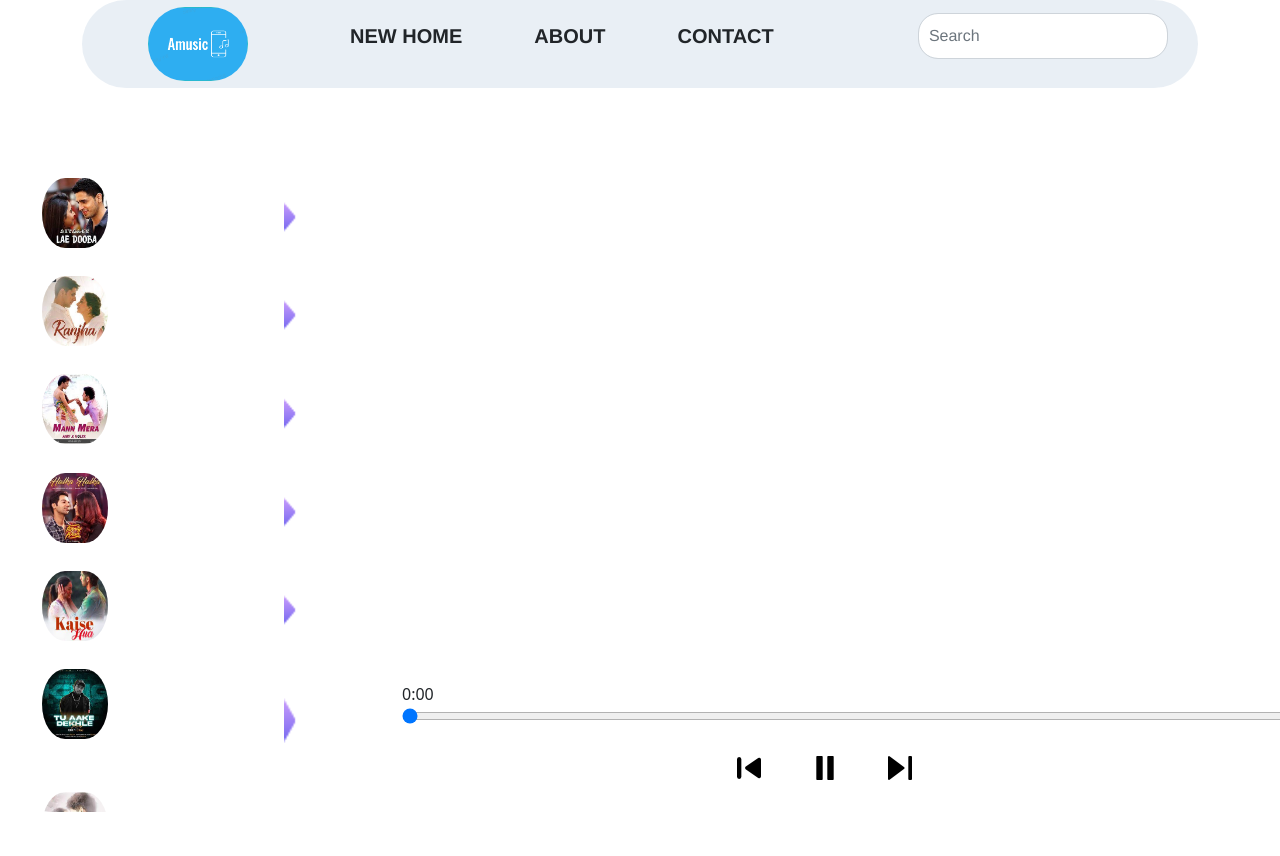
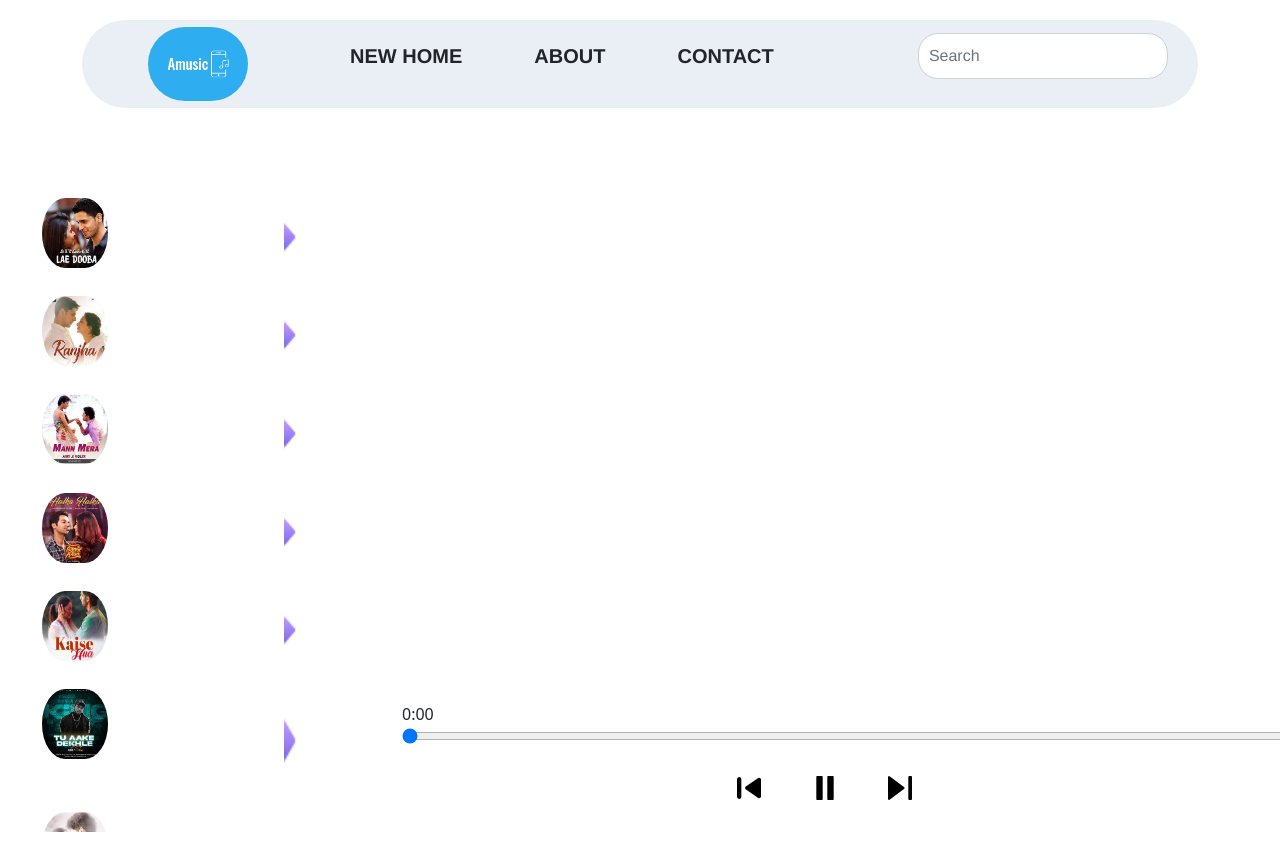
Before and after one commit to ayusshh19/musicplayer, a plain HTML site: page index.html in a window 1280 px wide. Shown: the top 856 px of the page. Drawn offline with nearby package versions, Linux system fonts and the light colour scheme.

Commit message:
Padding added to the navbar

```diff
--- a/styles/css/style.css
+++ b/styles/css/style.css
@@ -22,6 +22,10 @@ body {
 .logo img{
     width: 100px;
     border-radius: 60px;
+}
+
+.mainnav{
+    padding-top: 20px;;
 }
 .mainul{
     display: flex;
```
